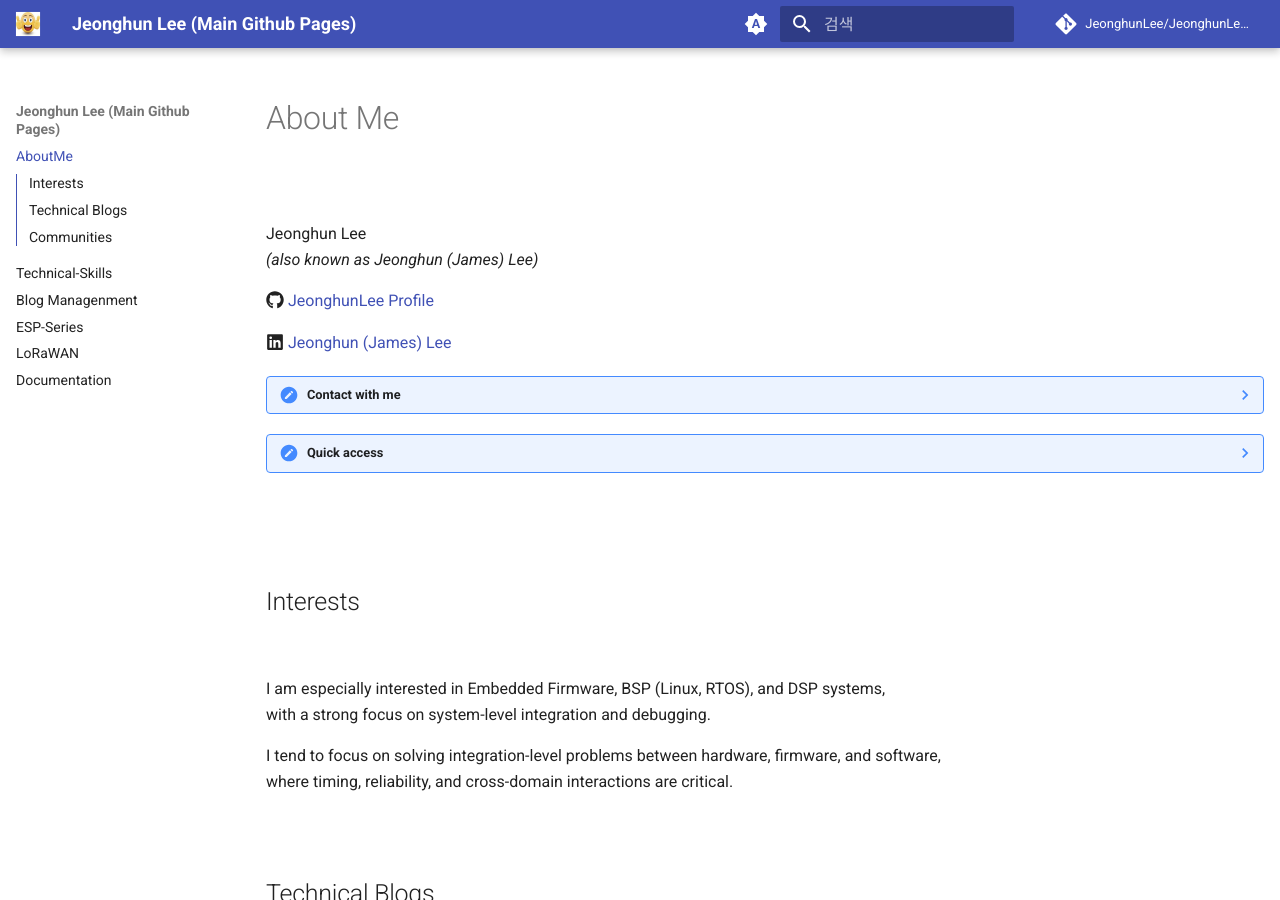
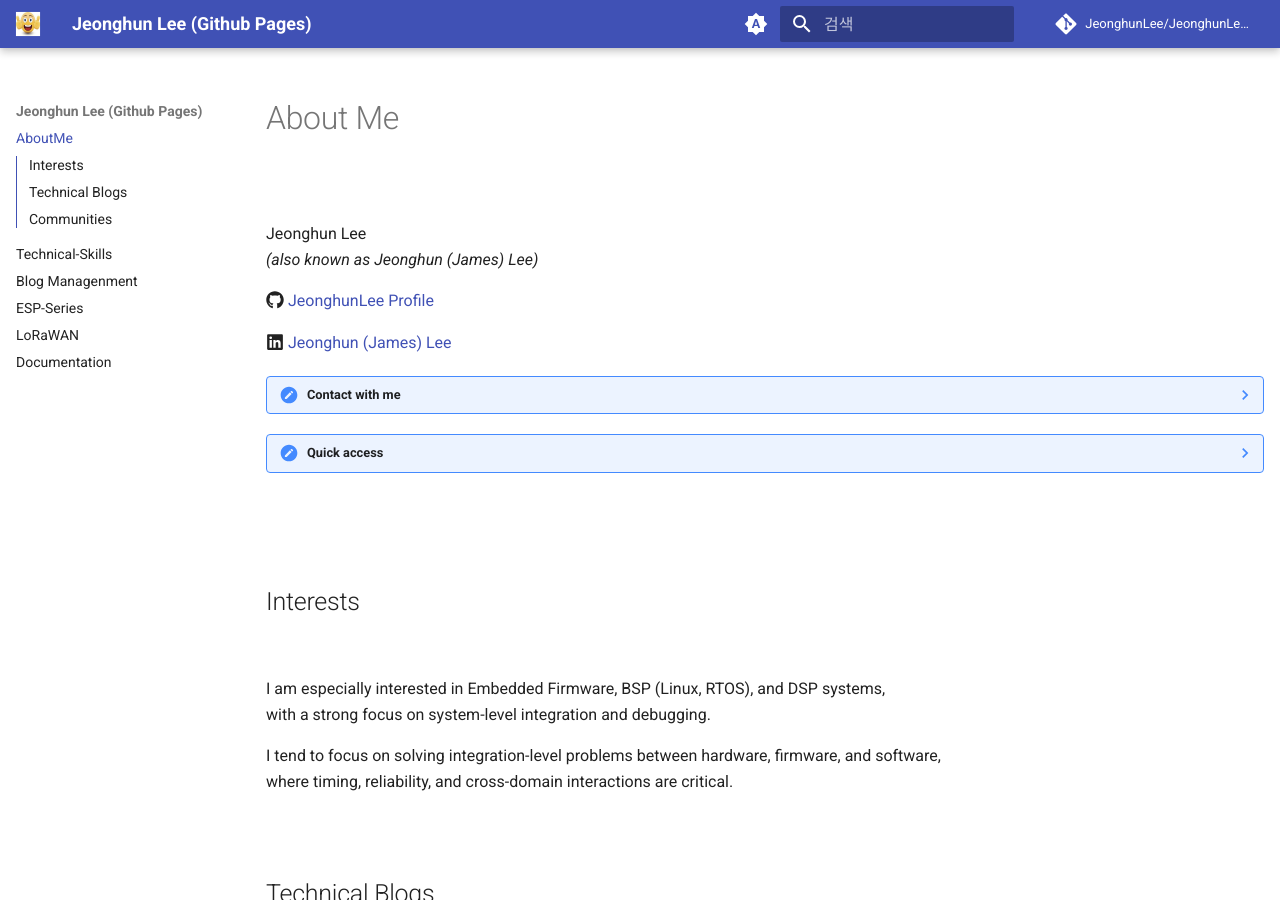
Before and after one commit to JeonghunLee/JeonghunLee.github.io, an MkDocs documentation site: the page built from docs/index.md, in a window 1280 px wide and 900 px high. Built offline with MkDocs 1.6.1 and Material for MkDocs 9.7.7, drawn with Linux system fonts in a browser that asks for light colours; comment, search, counter and statistics services are not loaded.

Commit message:
update it

```diff
--- a/mkdocs.yml
+++ b/mkdocs.yml
@@ -1,4 +1,4 @@
-site_name: Jeonghun Lee (Main Github Pages)
+site_name: Jeonghun Lee (Github Pages)
 site_description: Jeonghun Lee's Personal Website Link Page
 site_author: Jeonghun Lee
 repo_url: https://github.com/JeonghunLee/JeonghunLee.github.io
```
